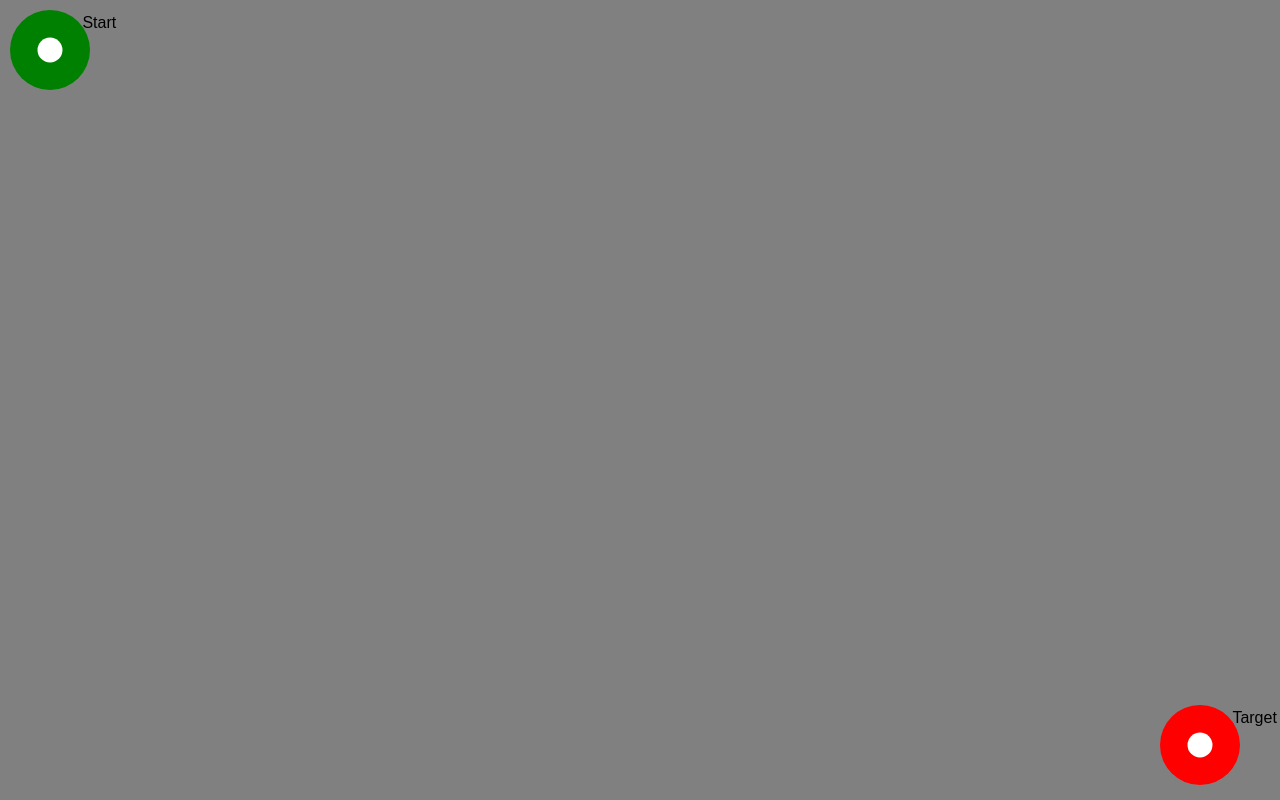
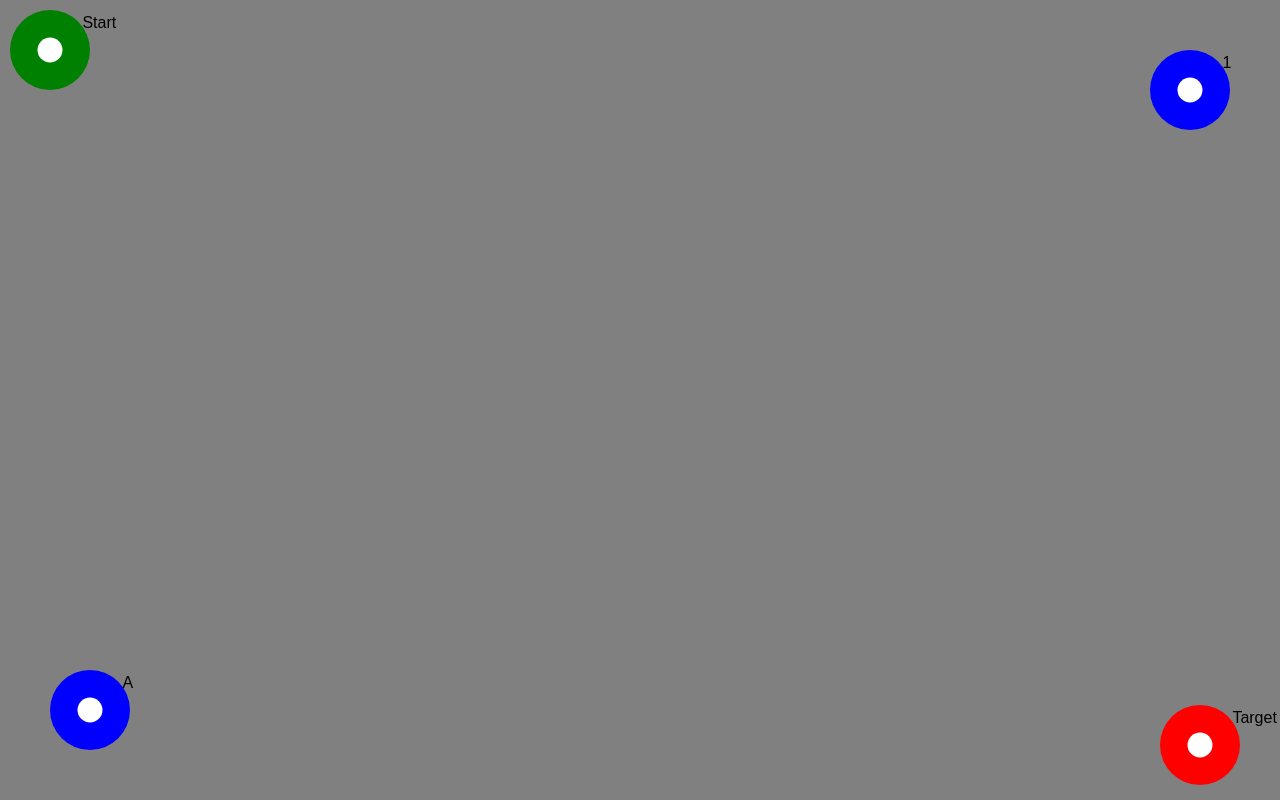
Before and after one commit to MutazHnwi/ResearchProjectUgrad, a plain HTML site: page index.html in a window 1280 px wide. Drawn offline with Linux system fonts and the light colour scheme.

Commit message:
Added checkpoints and order checking
Added checkpoints 1 and A and added a message if checkpoints not visited
in order

```diff
--- a/index.html
+++ b/index.html
@@ -14,6 +14,16 @@
   <div id="startPoint">
     <div id="startInnerDot"></div>
     <span class="label">Start</span>
+  </div>
+
+  <div id="checkpoint1">
+    <div id="checkpoint1Inner"></div>
+    <span class="label">1</span>
+  </div>
+
+  <div id="checkpointA">
+    <div id="checkpointAInner"></div>
+    <span class="label">A</span>
   </div>
 
   <div id="targetPoint">
--- a/style.css
+++ b/style.css
@@ -53,6 +53,32 @@ body {
     transform: translate(-50%, -50%);
 }
 
+#checkpoint1 {
+    width: 80px;
+    height: 80px;
+    background-color: blue;
+    position: absolute;
+    top: 50px;
+    right: 50px;
+    border-radius: 70%;
+    display: flex;
+    align-items: center;
+    justify-content: right;
+}
+
+#checkpointA {
+    width: 80px;
+    height: 80px;
+    background-color: blue;
+    position: absolute;
+    bottom: 50px;
+    left: 50px;
+    border-radius: 70%;
+    display: flex;
+    align-items: center;
+    justify-content: right;
+}
+
 #targetPoint {
     width: 80px;
     height: 80px;
@@ -68,6 +94,8 @@ body {
 }
 
 #startInnerDot,
+#checkpoint1Inner,
+#checkpointAInner,
 #targetInnerDot {
     width: 25px;
     height: 25px;
--- a/test.js
+++ b/test.js
@@ -24,7 +24,11 @@ let totalDistanceTraveled = 0;
 let end = 0;
 
 const startPoint = document.getElementById('startInnerDot');
+const checkpoint1 = document.getElementById('checkpoint1Inner');
+const checkpointA = document.getElementById('checkpointAInner');
 const targetPoint = document.getElementById('targetInnerDot');
+const checkpoints = [startPoint, checkpoint1, checkpointA, targetPoint];
+let phase = 0; // index of checkpoints representing the next point to go to
 
 const coords = [];
 let numCoords = 0;
@@ -184,7 +188,14 @@ document.addEventListener("touchmove", e => {
     let currentX = touch.pageX; //Store current x location as finger is moving
     let currentY = touch.pageY; //Store current y location as finger is moving
     let currentTime = Date.now();
+    let currentElements = document.elementsFromPoint(currentX, currentY);
 
+    if (currentElements.includes(checkpoints[phase])) {
+	phase++;
+    } else if (currentElements.includes(checkpoints[phase + 1])) {
+	modalContent.innerText = `Incorrect, phase = ${phase}`;
+	modal.style.display = 'block';
+    }
 
     coords[numCoords] = [currentX, currentY, currentTime];
     isSubMovement();
@@ -300,7 +311,7 @@ document.addEventListener("touchend", e => {
     })
 
     results = `Number of Submovements: ${numSubMovements}
-    Number of movements: ${numCoords} `;
+    Number of movements: ${numCoords}`;
 
     modalContent.innerText = results;
     modal.style.display = 'block'
```
